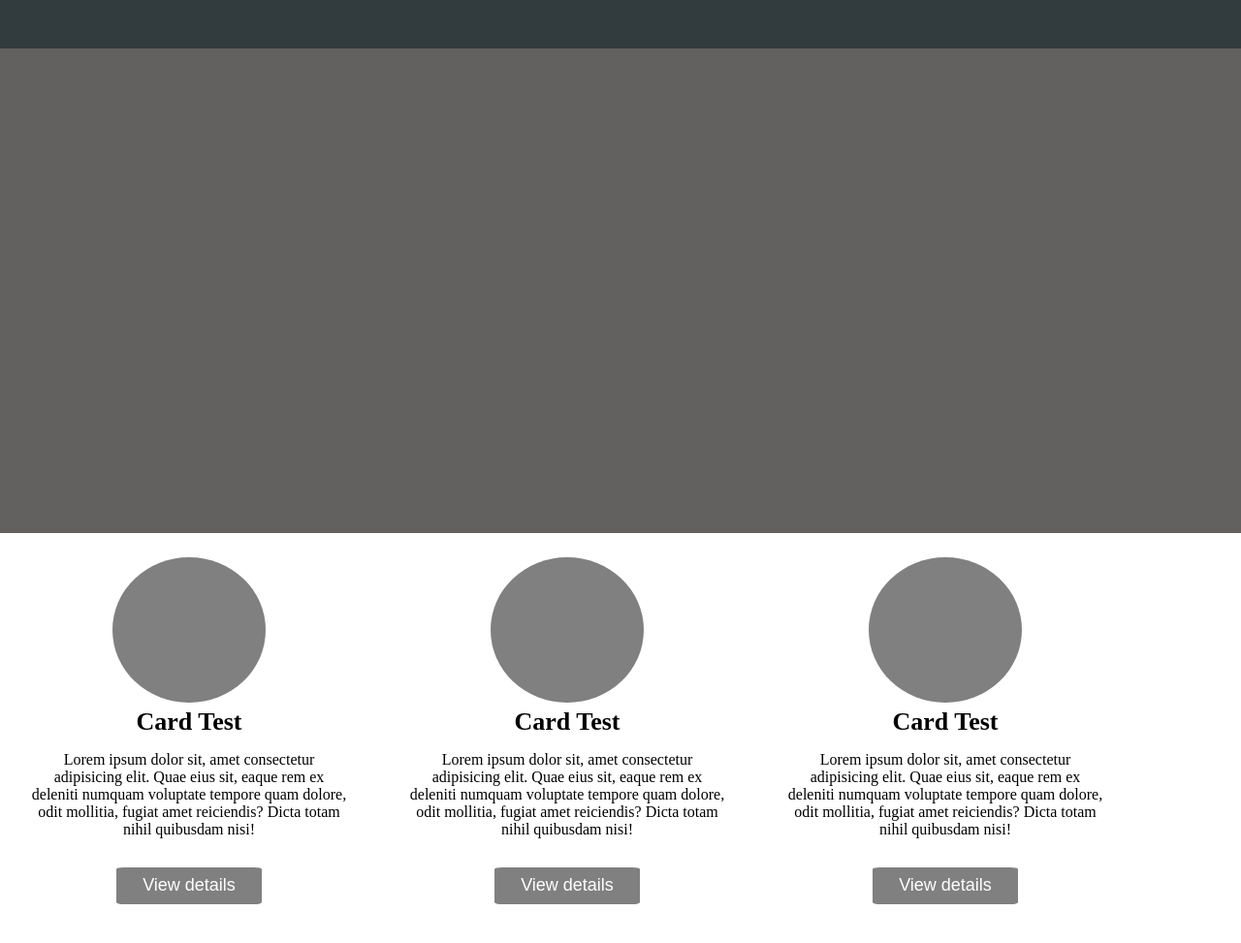
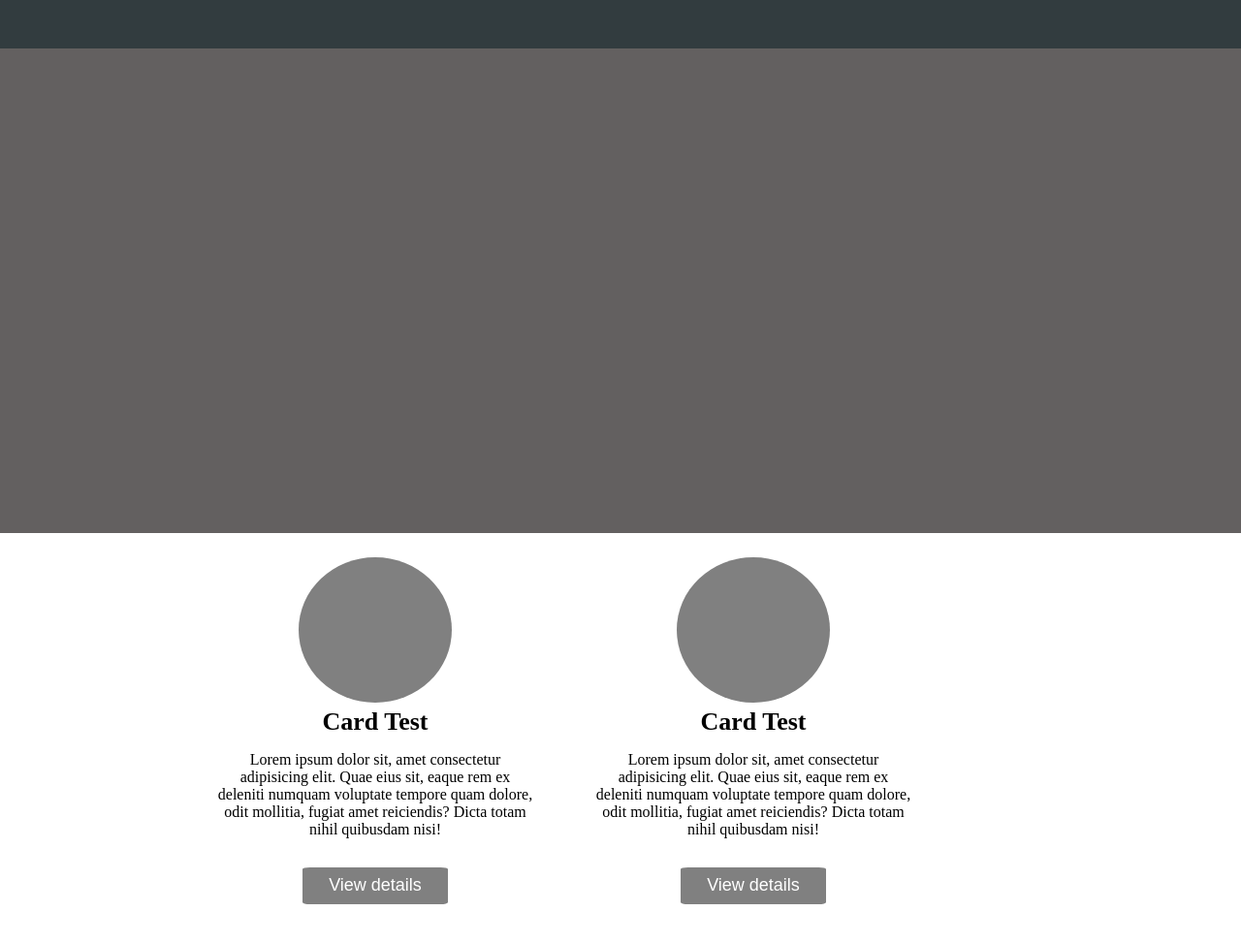
Before and after one commit to Mieli/Exercicio_Template, a website: page public/index.html in a window 1280 px wide. Shown: the top 973 px of the page at 97% size. Drawn offline with Linux system fonts and the light colour scheme.

Commit message:
Template Finalizado

```diff
--- a/public/css/style.css
+++ b/public/css/style.css
@@ -17,11 +17,10 @@
 }
 
 .container {
-  width: 100%;
+  width: 70%;
   height: auto;
-  /* border: 1px solid crimson; */
+  border: 1px solid crimson;
   margin: 0 auto;
-  float: left;
 }
 
 .card {
```
